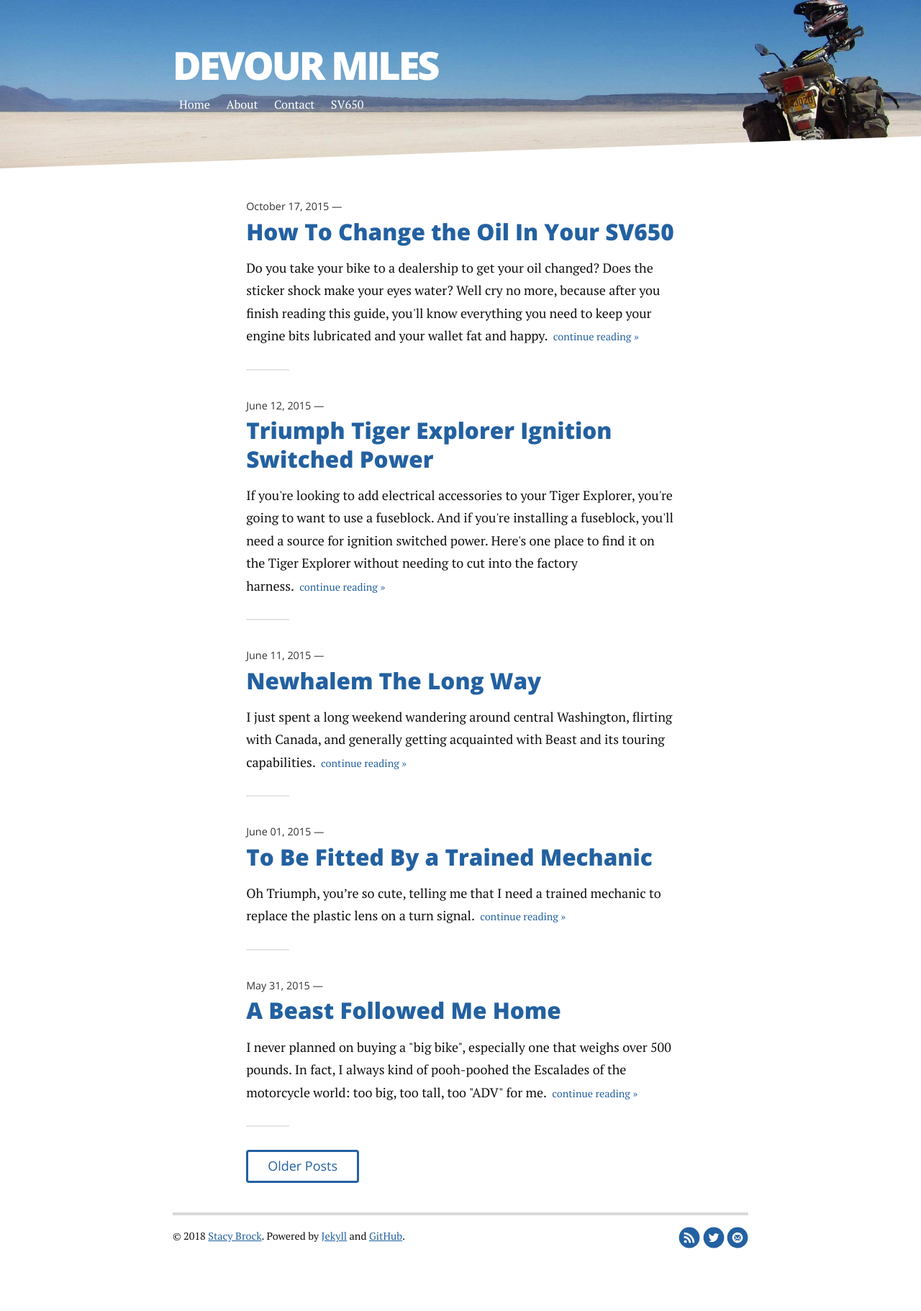
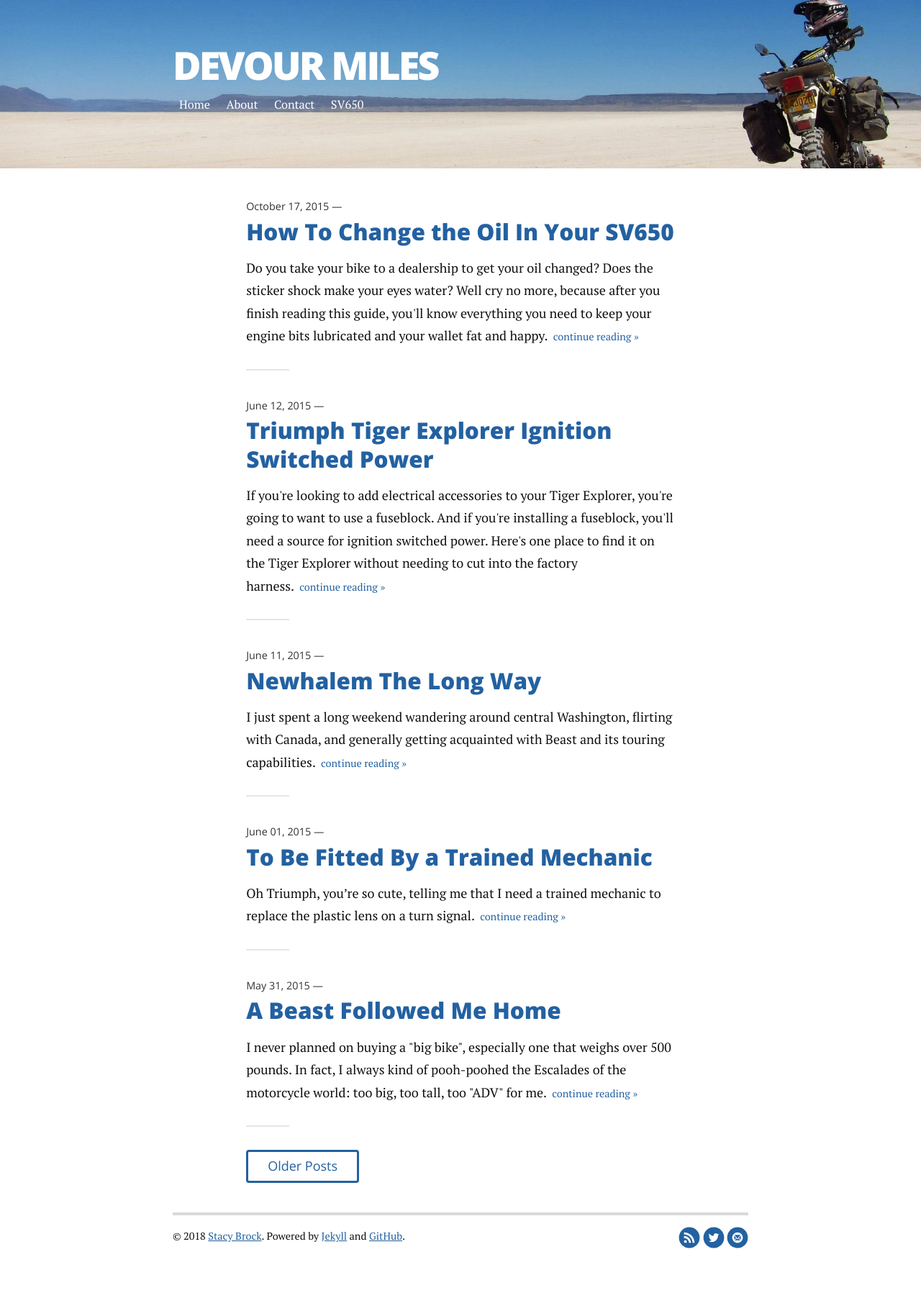
Before and after one commit to boltynet/boltynet.github.io, a Jekyll site: the page built from index.html, in a window 1280 px wide. Shown: the whole page at 72% size. Built offline with Jekyll 4.4.1, drawn with Linux system fonts in a browser that asks for light colours; nearby versions of some CDN libraries; the list of posts is cut into pages by our own code; comment, search, counter and statistics services are not loaded.

Commit message:
Remove css skew from images

```diff
--- a/assets/css/style.css
+++ b/assets/css/style.css
@@ -1070,9 +1070,6 @@ dd {
         position: absolute;
         top: -2em;
         left: 0;
-        -webkit-transform: skewY(-2deg);
-        -ms-transform: skewY(-2deg);
-        transform: skewY(-2deg);
         -webkit-transform-origin: bottom left;
         -ms-transform-origin: bottom left;
         transform-origin: bottom left
@@ -1213,9 +1210,6 @@ dd {
         position: absolute;
         top: -2em;
         left: 0;
-        -webkit-transform: skewY(-2deg);
-        -ms-transform: skewY(-2deg);
-        transform: skewY(-2deg);
         -webkit-transform-origin: bottom left;
         -ms-transform-origin: bottom left;
         transform-origin: bottom left
```
